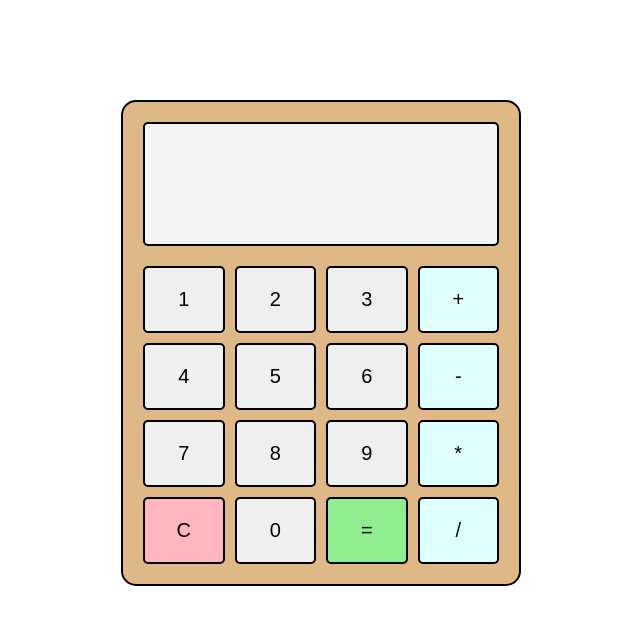
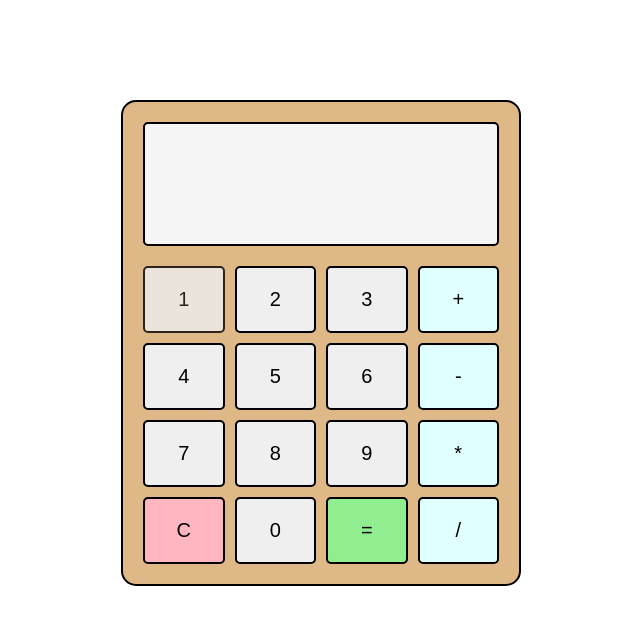
Before and after one commit to Ongiik/Calculator, a plain HTML site: page index.html in a window 1280 px wide. In both pictures the pointer is over the button 502 px from the left and 299 px from the top of the page. Shown: the whole page, without its empty margins (319-959 px from the left). Drawn offline with Linux system fonts and the light colour scheme; files whose address does not match are found by name.

Commit message:
small button interaction

```diff
--- a/styles.css
+++ b/styles.css
@@ -54,6 +54,10 @@ body {
    cursor: pointer;
 }
 
+.btn:hover {
+   opacity: 80%;
+}
+
 #equals {
    background-color: lightgreen;
 }
```
